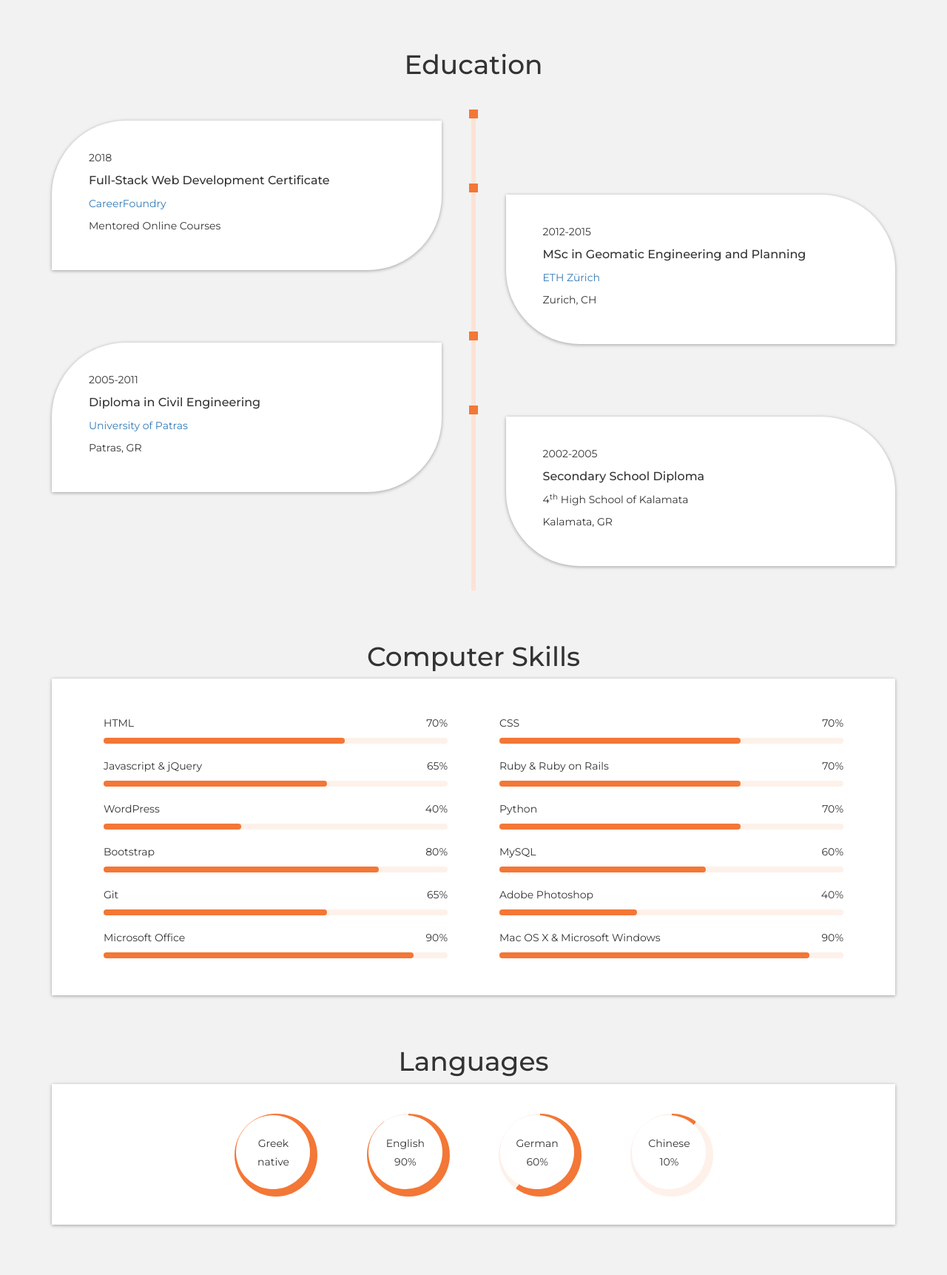
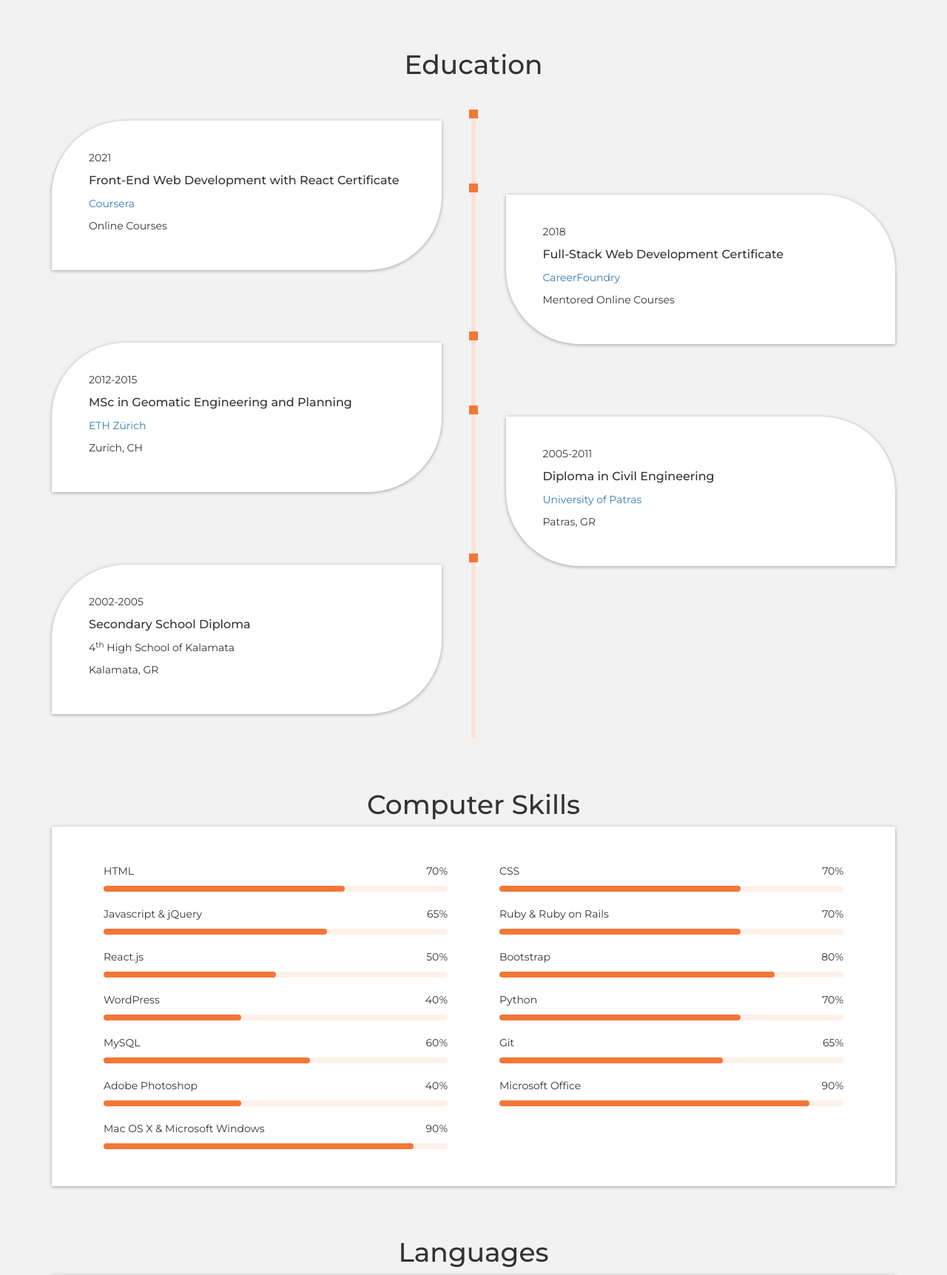
Before and after one commit to elinachar/elinacharalampous, a PHP site: page /cv.html in a window 1280 px wide. Shown: the part 1846-3569 px from the top of the page at 74% size. Run offline with PHP 8.4, Linux system fonts and the light colour scheme.

Commit message:
Update cv for React certificate and skills

```diff
--- a/css/cv.css
+++ b/css/cv.css
@@ -242,11 +242,11 @@ h2 {
 
 /* EDUCATION */
 .education {
-  height: 750px;
+  height: 950px;
 }
 
 .education .vertical-line {
-  height: 650px;
+  height: 850px;
 }
 
 #education-dot-2 {
@@ -258,6 +258,10 @@ h2 {
 
 #education-dot-4 {
   top: 500px;
+}
+
+#education-dot-5 {
+  top: 700px;
 }
 
 #education-card-1 {
@@ -274,6 +278,10 @@ h2 {
 
 #education-card-4 {
   top: 515px;
+}
+
+#education-card-5 {
+  top: 715px;
 }
 
 /* SKILLS */
--- a/cv.html
+++ b/cv.html
@@ -220,8 +220,19 @@
     <div class="container education experience-education">
       <h2 class="text-center">Education</h2>
       <div class="vertical-line"></div>
+
       <div class="dot" id="education-dot-1"></div>
       <div class="card box-shadow position-left" id="education-card-1">
+        <p class="education-timespan">2021</p>
+        <p class="education-title">Front-End Web Development with React Certificate</p>
+        <p class="education-institute"><a href="https://www.coursera.org/learn/front-end-react" target="_blank">Coursera</a></p>
+        <p class="education-location">Online Courses</p>
+        <!-- <p class="education-description">6 month part-time online full-stack web
+          development courses.</p> -->
+      </div>
+
+      <div class="dot" id="education-dot-2"></div>
+      <div class="card box-shadow position-right" id="education-card-2">
         <p class="education-timespan">2018</p>
         <p class="education-title">Full-Stack Web Development Certificate</p>
         <p class="education-institute"><a href="https://careerfoundry.com/en/courses/become-a-web-developer" target="_blank">CareerFoundry</a></p>
@@ -230,8 +241,8 @@
           development courses.</p> -->
       </div>
 
-      <div class="dot" id="education-dot-2"></div>
-      <div class="card box-shadow position-right" id="education-card-2">
+      <div class="dot" id="education-dot-3"></div>
+      <div class="card box-shadow position-left" id="education-card-3">
         <p class="education-timespan">2012-2015</p>
         <p class="education-title">MSc in Geomatic Engineering and Planning</p>
         <p class="education-institute"><a href="https://www.baug.ethz.ch/en/studies/geomatics-planning.html" target="_blank">ETH Zürich</a></p>
@@ -239,8 +250,8 @@
         <!-- <p class="education-description">Master Thesis: Analysis of regional ionospheric effects by GNSS.</p> -->
       </div>
 
-      <div class="dot" id="education-dot-3"></div>
-      <div class="card box-shadow position-left" id="education-card-3">
+      <div class="dot" id="education-dot-4"></div>
+      <div class="card box-shadow position-right" id="education-card-4">
         <p class="education-timespan">2005-2011</p>
         <p class="education-title">Diploma in Civil Engineering</p>
         <p class="education-institute"><a href="http://www.civil.upatras.gr/en/" target="_blank">University of Patras</a></p>
@@ -254,8 +265,8 @@
         </p> -->
       </div>
 
-      <div class="dot" id="education-dot-4"></div>
-      <div class="card box-shadow position-right" id="education-card-4">
+      <div class="dot" id="education-dot-5"></div>
+      <div class="card box-shadow position-left" id="education-card-5">
         <p class="education-timespan">2002-2005</p>
         <p class="education-title">Secondary School Diploma</p>
         <p class="education-institute">4<sup>th</sup> High School of Kalamata</p>
@@ -309,6 +320,24 @@
           </div>
           <div class="col-sm-6">
             <div class="skill">
+              <p class="skill-name">React.js</p>
+              <p class="skill-percent">50%</p>
+              <div class="loading-bar full">
+                <div class="loading-bar percent" data-percent="50"></div>
+              </div>
+            </div>
+          </div>
+          <div class="col-sm-6">
+            <div class="skill">
+              <p class="skill-name">Bootstrap</p>
+              <p class="skill-percent">80%</p>
+              <div class="loading-bar full">
+                <div class="loading-bar percent" data-percent="80"></div>
+              </div>
+            </div>
+          </div>
+          <div class="col-sm-6">
+            <div class="skill">
               <p class="skill-name">WordPress</p>
               <p class="skill-percent">40%</p>
               <div class="loading-bar full">
@@ -322,15 +351,6 @@
               <p class="skill-percent">70%</p>
               <div class="loading-bar full">
                 <div class="loading-bar percent" data-percent="70"></div>
-              </div>
-            </div>
-          </div>
-          <div class="col-sm-6">
-            <div class="skill">
-              <p class="skill-name">Bootstrap</p>
-              <p class="skill-percent">80%</p>
-              <div class="loading-bar full">
-                <div class="loading-bar percent" data-percent="80"></div>
               </div>
             </div>
           </div>
--- a/js/cv.js
+++ b/js/cv.js
@@ -13,7 +13,7 @@ $(document).ready(function() {
 
   // Fade in sections in scrolling
   var experiencePart1Scrolled = false, experiencePart2Scrolled = false, experiencePart3Scrolled = false,
-    educationPart1Scrolled = false, educationPart2Scrolled = false,
+    educationPart1Scrolled = false, educationPart2Scrolled = false, educationPart3Scrolled = false,
     skillsScrolled = false, languagesScrolled = false, hobbiesScrolled = false;
   var windowHeight = $(window).height();
   var experiencePart1Top = $(".experience").offset().top
@@ -21,6 +21,7 @@ $(document).ready(function() {
   var experiencePart3Top = $("#experience-card-5").offset().top-30
   var educationPart1Top = $(".education").offset().top
   var educationPart2Top = $("#education-card-3").offset().top
+  var educationPart3Top = $("#education-card-5").offset().top
   var skillsTop = $(".skills").offset().top;
   var languagesTop = $(".languages").offset().top;
   var hobbiesTop = $(".hobbies").offset().top;
@@ -59,6 +60,9 @@ $(document).ready(function() {
       $("#education-card-3").addClass("slide-up-right");
       $("#education-card-4").addClass("slide-up-left");
       educationPart2Scrolled = true;
+    } else if ( scroll >= ( educationPart3Top - windowHeight + 3*offset) && !( educationPart3Scrolled ) ) {
+      $("#education-card-5").addClass("slide-up-right");
+      educationPart3Scrolled = true;
     } else if ( scroll >= ( skillsTop - windowHeight - offset ) && !( skillsScrolled ) ) {
       $(".skills").addClass("slide-up");
       loadBarSkills();
```
Also changed, not shown: 1 other file.
